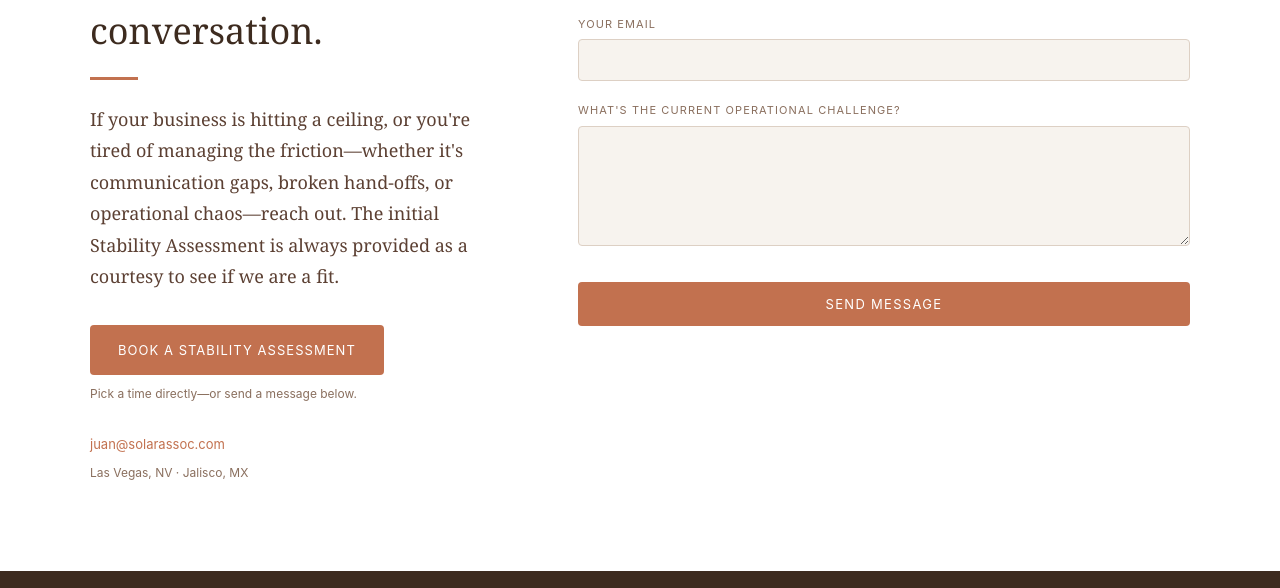
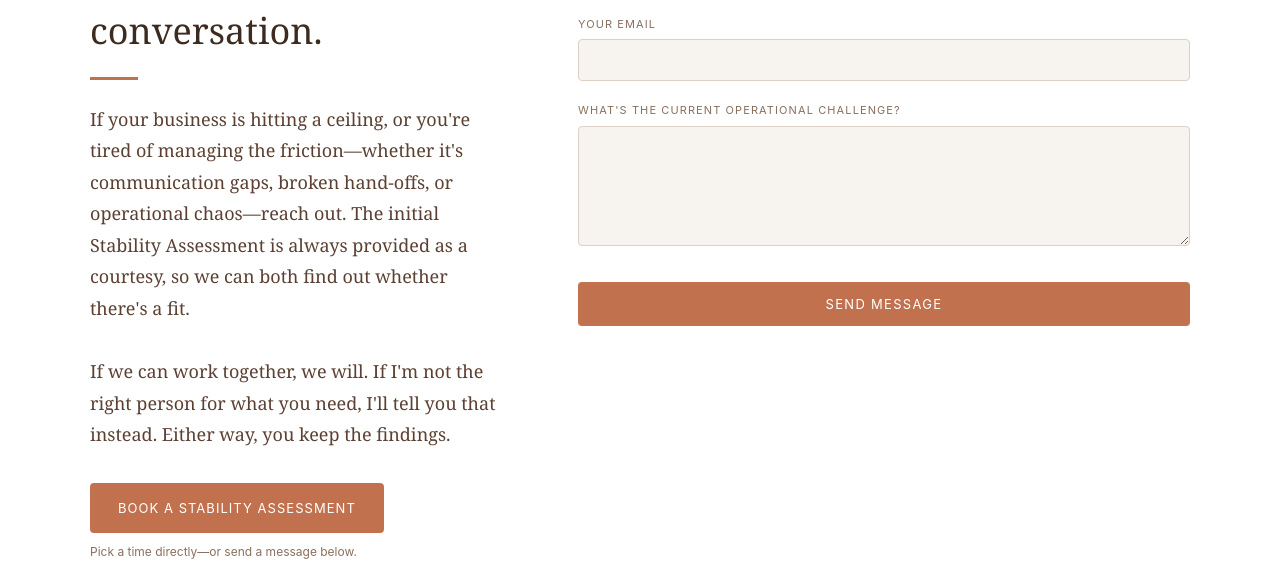
Before and after one commit to boeckh-gif/solarassoc-website, a website: page public/index.html in a window 1280 px wide. Shown: the part 5104-5692 px from the top of the page. Drawn offline with Linux system fonts and the light colour scheme.

Commit message:
ct: make the assessment a two-way fit, add explicit way-out language (EN/ES)

```diff
--- a/public/index.html
+++ b/public/index.html
@@ -521,8 +521,10 @@
         <h2 class="section-title" data-lang="en">Let's have a conversation.</h2>
         <h2 class="section-title" data-lang="es">Tengamos una conversación.</h2>
         <div class="h-rule" style="margin-left:0;"></div>
-        <p class="contact-intro" data-lang="en">If your business is hitting a ceiling, or you're tired of managing the friction—whether it's communication gaps, broken hand-offs, or operational chaos—reach out. The initial Stability Assessment is always provided as a courtesy to see if we are a fit.</p>
-        <p class="contact-intro" data-lang="es">Si tu negocio ha llegado a un techo, o estás cansado de gestionar la fricción — ya sean vacíos de comunicación, entregas rotas o caos operativo — comunícate. La Evaluación de Estabilidad inicial siempre se ofrece como cortesía para ver si somos compatibles.</p>
+        <p class="contact-intro" data-lang="en">If your business is hitting a ceiling, or you're tired of managing the friction—whether it's communication gaps, broken hand-offs, or operational chaos—reach out. The initial Stability Assessment is always provided as a courtesy, so we can both find out whether there's a fit.</p>
+        <p class="contact-intro" data-lang="en">If we can work together, we will. If I'm not the right person for what you need, I'll tell you that instead. Either way, you keep the findings.</p>
+        <p class="contact-intro" data-lang="es">Si tu negocio ha llegado a un techo, o estás cansado de gestionar la fricción — ya sean vacíos de comunicación, entregas rotas o caos operativo — comunícate. La Evaluación de Estabilidad inicial siempre se ofrece como cortesía, para que ambos veamos si hay compatibilidad.</p>
+        <p class="contact-intro" data-lang="es">Si podemos trabajar juntos, lo haremos. Si no soy la persona indicada para lo que necesitas, te lo diré. En cualquier caso, los hallazgos son tuyos.</p>
         <div class="contact-cta">
           <a href="https://calendly.com/juanboeckh/30min" target="_blank" rel="noopener noreferrer" class="btn-primary" data-lang-inline="en">Book a Stability Assessment</a>
           <a href="https://calendly.com/juanboeckh/30min" target="_blank" rel="noopener noreferrer" class="btn-primary" data-lang-inline="es" style="display:none;">Reservar una Evaluación de Estabilidad</a>
```
